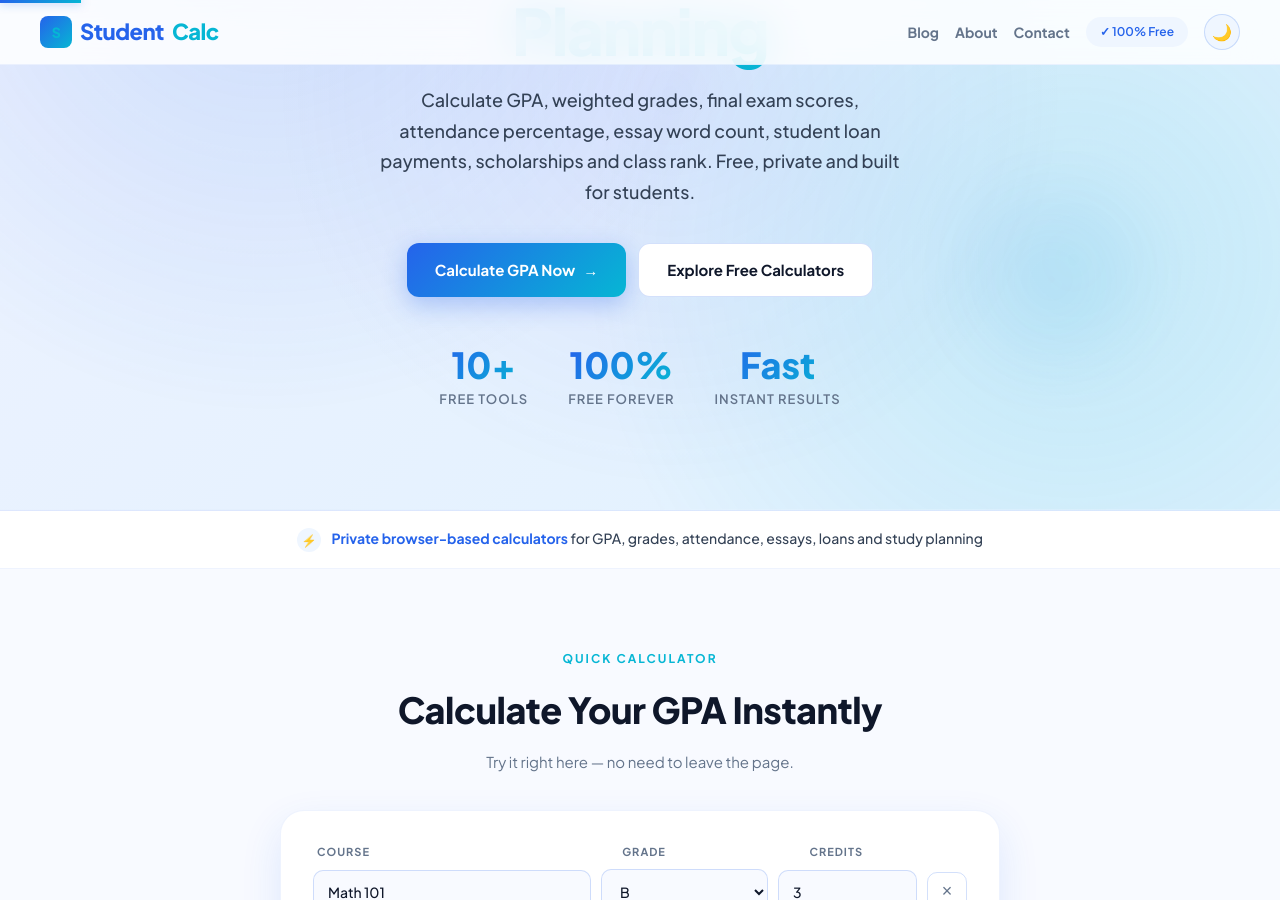
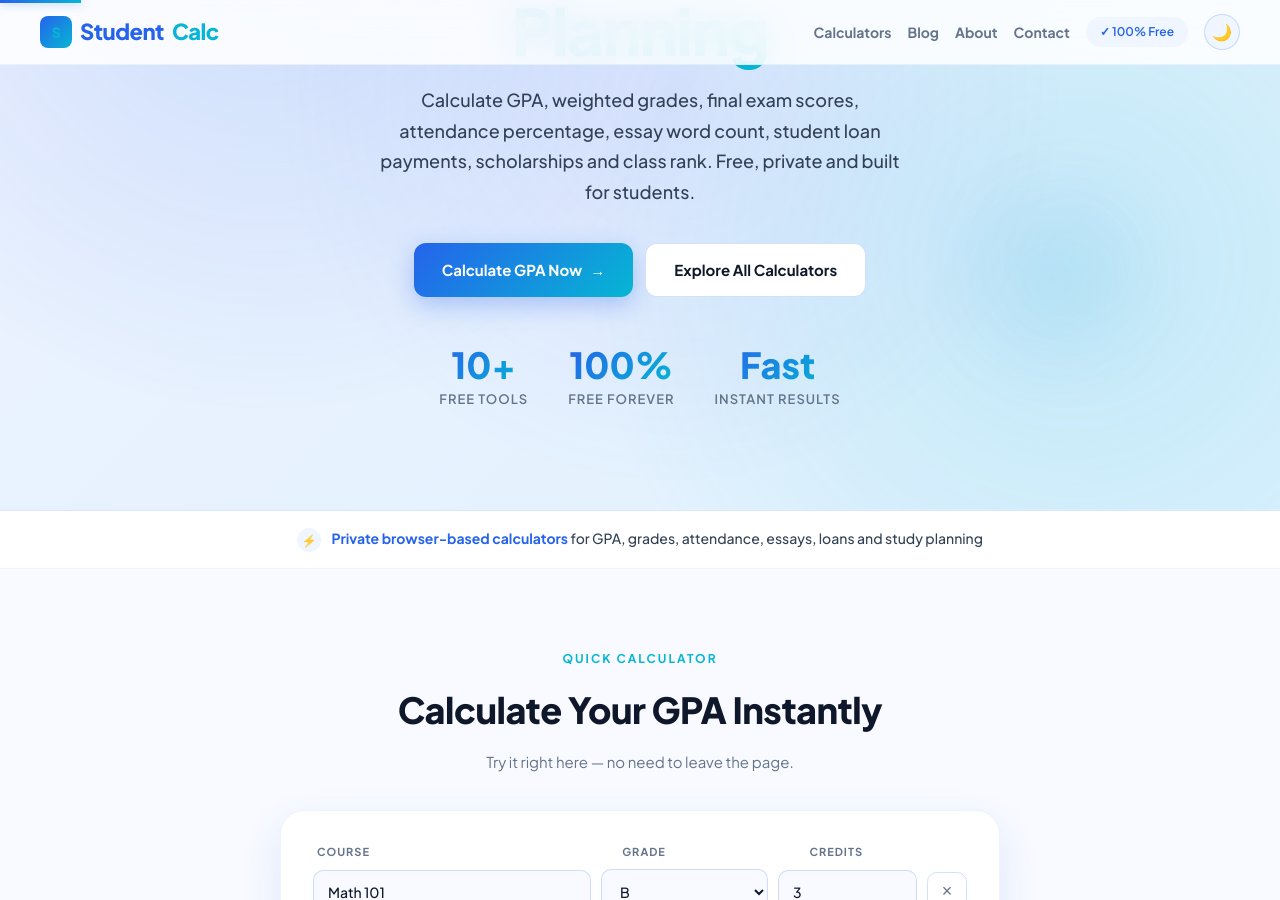
Before and after one commit to zaidmeo09-dhangal/studentcalctools, a Jekyll site: the page index.html, which Jekyll copies as it is, in a window 1280 px wide and 900 px high, scrolled down 350 px. Built offline with Jekyll 4.4.1, drawn with Linux system fonts in a browser that asks for light colours.

Commit message:
Add calculators hub links to homepage

```diff
--- a/index.html
+++ b/index.html
@@ -1186,6 +1186,7 @@
             Student<span>Calc</span>
         </a>
         <div class="nav-links">
+    <a href="/calculators/">Calculators</a>
     <a href="/blog/">Blog</a>
     <a href="/about-us/">About</a>
     <a href="/contact-us/">Contact</a>
@@ -1213,7 +1214,7 @@
 <p>Calculate GPA, weighted grades, final exam scores, attendance percentage, essay word count, student loan payments, scholarships and class rank. Free, private and built for students.</p>
                 <div class="hero-cta">
                    <a href="#mini-calc" class="btn-primary">Calculate GPA Now <span aria-hidden="true">→</span></a>
-                   <a href="#tools" class="btn-secondary">Explore Free Calculators</a>
+                   <a href="/calculators/" class="btn-secondary">Explore All Calculators</a>
                 </div>
                 <div class="hero-stats">
     <div class="stat">
@@ -1573,6 +1574,7 @@
         <div class="footer-grid">
             <div class="footer-col">
                 <p class="col-title">Calculators</p>
+                <a href="/calculators/">All Calculators</a>
                 <a href="/gpa-calculator/">GPA Calculator</a>
                 <a href="/grade-calculator/">Grade Calculator</a>
                 <a href="/attendance-calculator/">Attendance Calculator</a>
```
Lines whose indentation alone changed are shown as unchanged.
